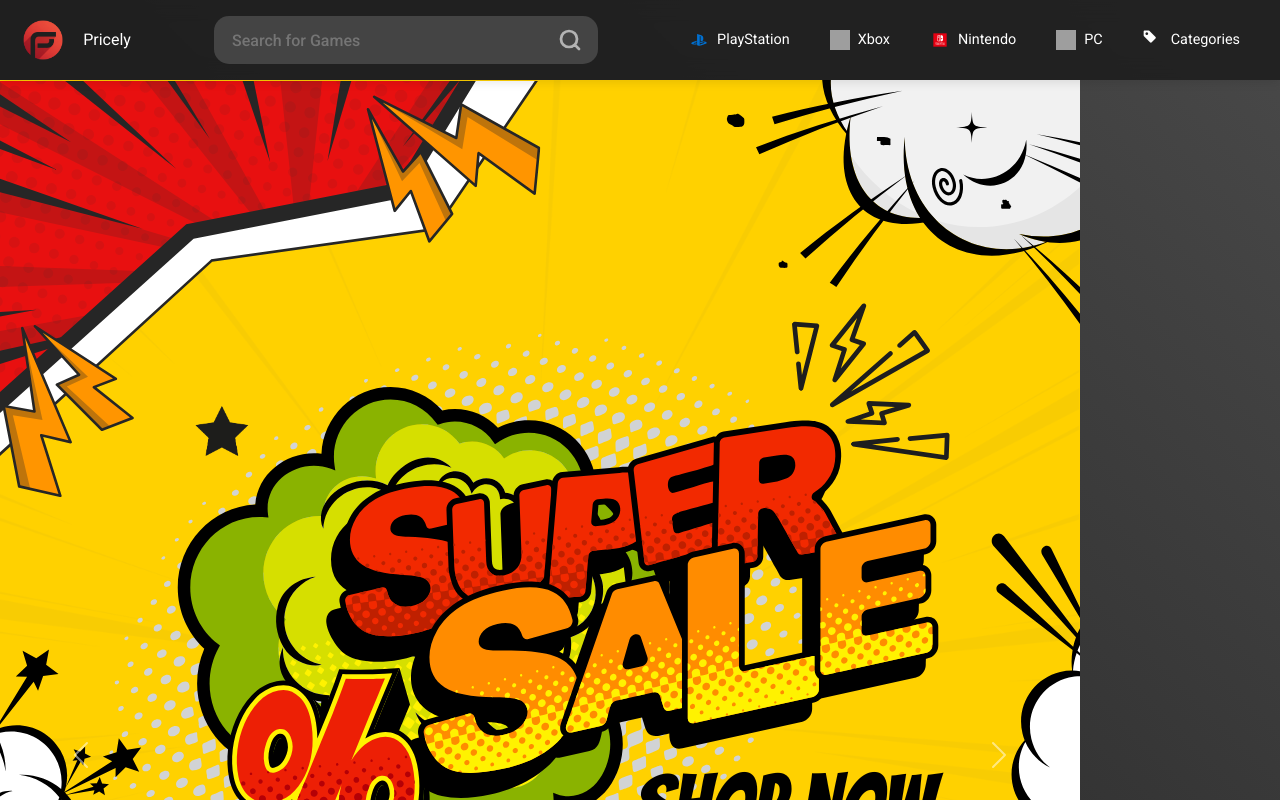
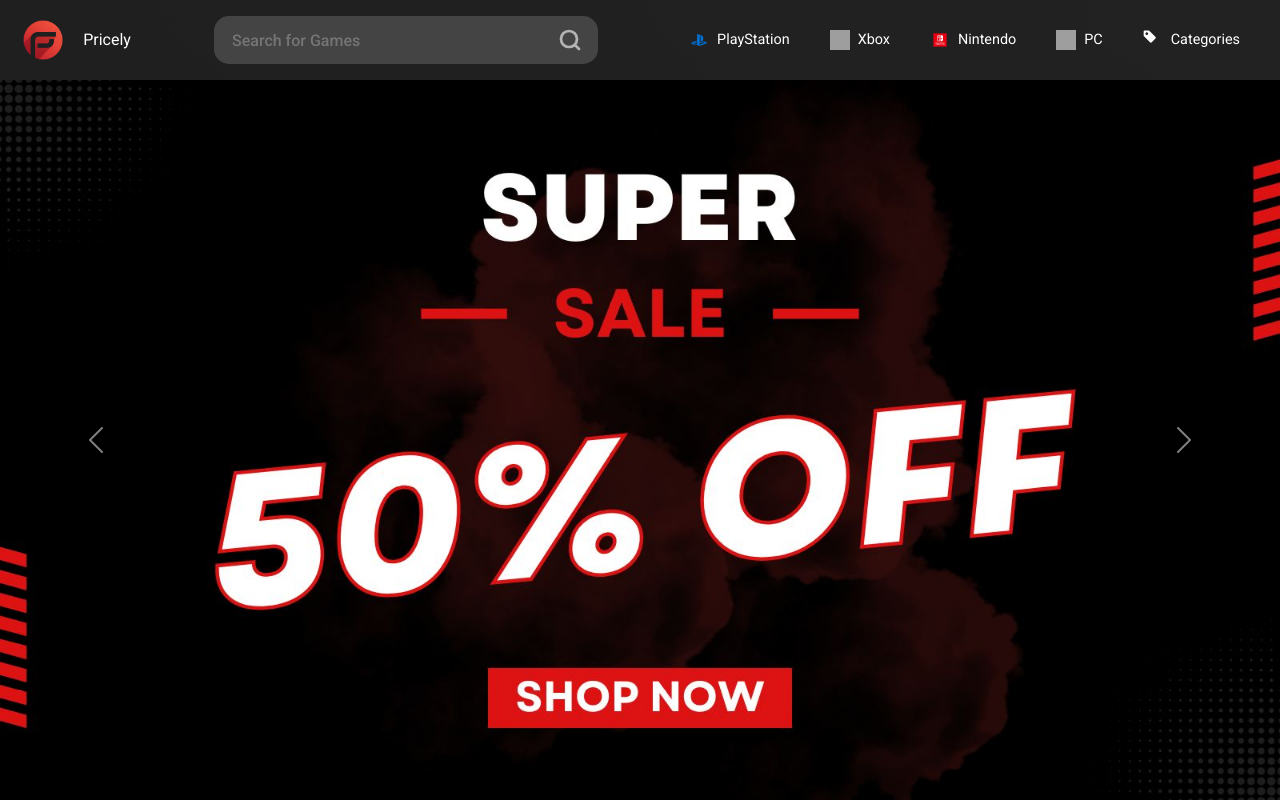
Before and after one commit to esperancagui/pricely, an Angular app: page / in a window 1280 px wide. Shown: the top 800 px of the page. Built offline with nearby package versions, Linux system fonts and the light colour scheme; grey boxes are pictures that could not be loaded.

Commit message:
style(css) 💅: nova imagem de sale

```diff
--- a/src/app/components/slider/slider.component.html
+++ b/src/app/components/slider/slider.component.html
@@ -2,7 +2,7 @@
   <div id="carouselExample" class="carousel slide">
     <div class="carousel-inner">
       <div class="carousel-item active">
-        <img src="../../../assets/img/superSale.png" class="d-block w-100" alt="...">
+        <img src="../../../assets/img/super.jpg" class="d-block w-100" alt="...">
       </div>
 
     <button class="carousel-control-prev" type="button" data-bs-target="#carouselExample" data-bs-slide="prev">
```
Also changed, not shown: src/assets/img/super.jpg (added).
